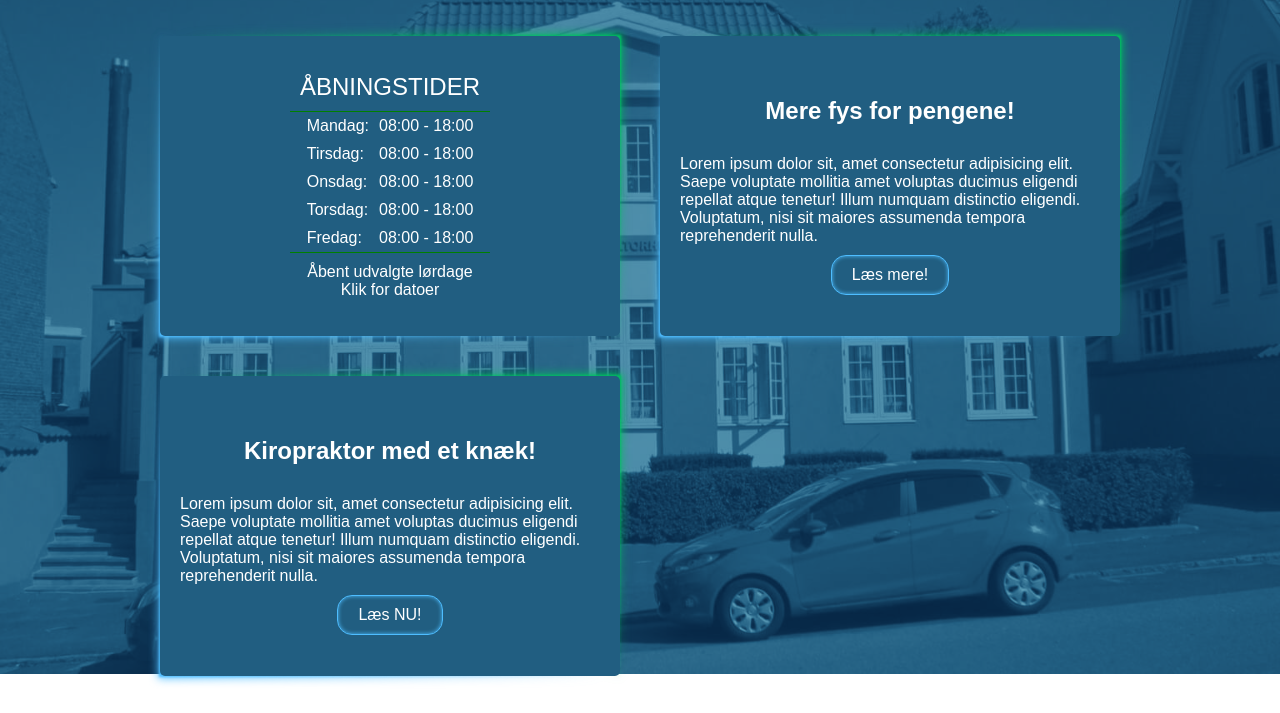
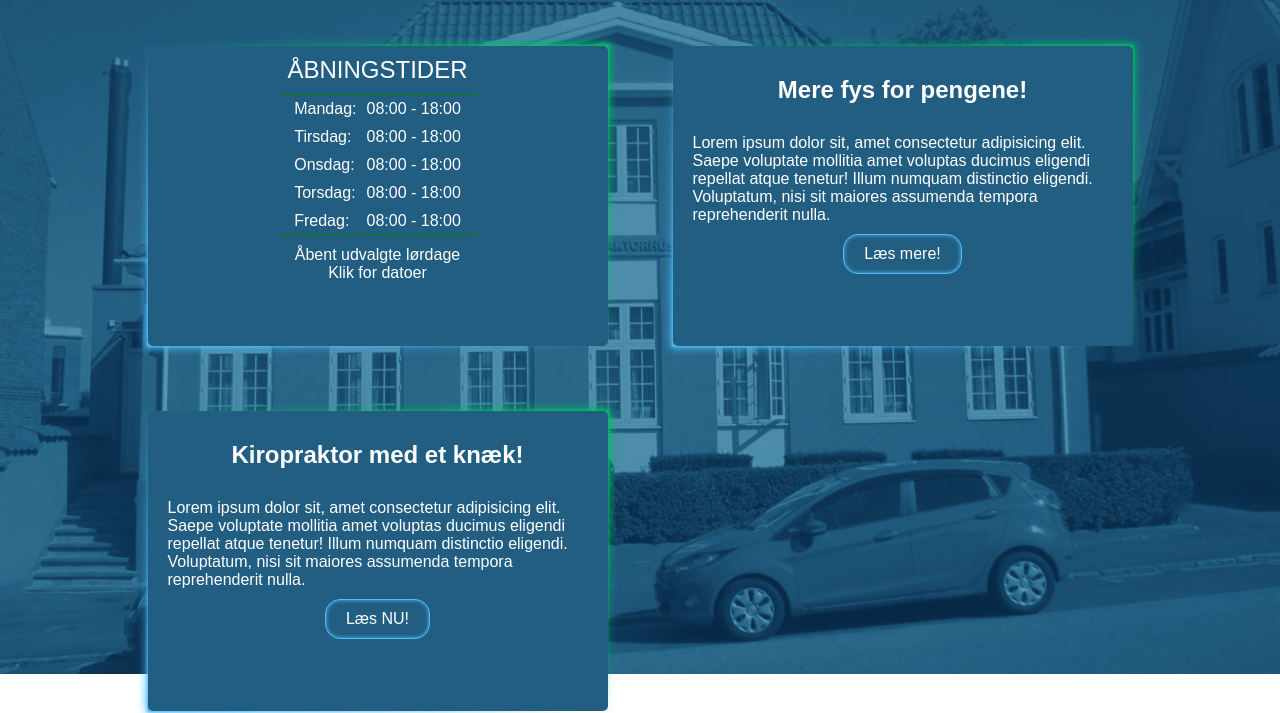
Before and after one commit to donjo9/kiro-gatsby, a Gatsby site: page / in a window 1280 px wide. Shown: the part 126-839 px from the top of the page. Built offline with nearby package versions, Linux system fonts and the light colour scheme; Gatsby itself is replaced by a stand-in of ours; some packages are replaced by stand-ins of ours.

Commit message:
Added small layout changes to Card/Container

```diff
--- a/src/components/Cards/card.js
+++ b/src/components/Cards/card.js
@@ -12,7 +12,6 @@ const Card = styled.div`
     border: 0;
     height: 300px;
     display: flex;
-    justify-content: center;
     align-items: center;
     flex-direction: column;
   }
--- a/src/components/Cards/cardcontainer.js
+++ b/src/components/Cards/cardcontainer.js
@@ -6,6 +6,8 @@ const CardContainer = styled.div`
     display: grid;
     grid-template-columns: repeat(auto-fill, minmax(300px, 500px));
     justify-content: center;
+    margin: 10px;
+    grid-gap: 25px;
   }
 `
 
```
